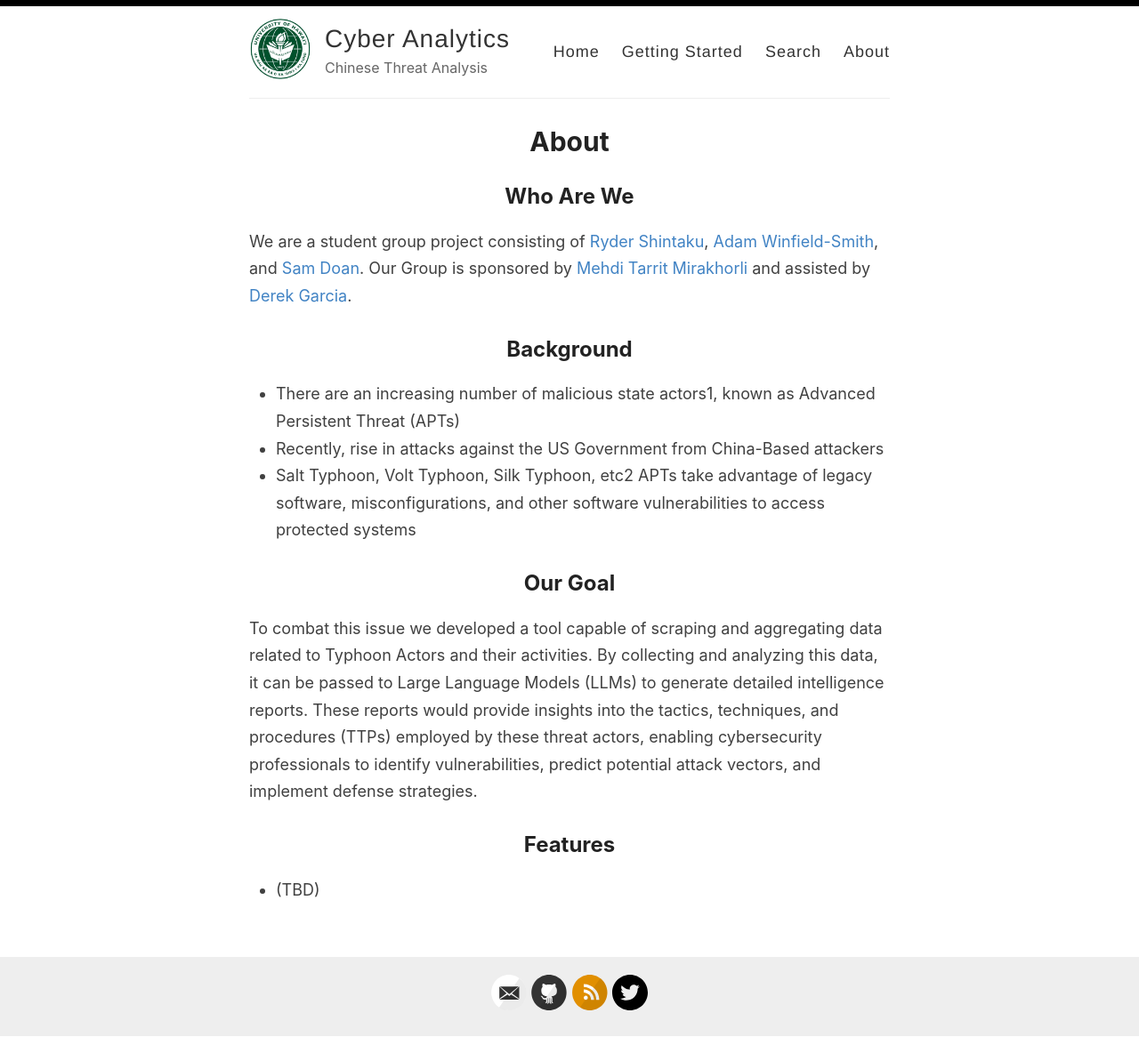
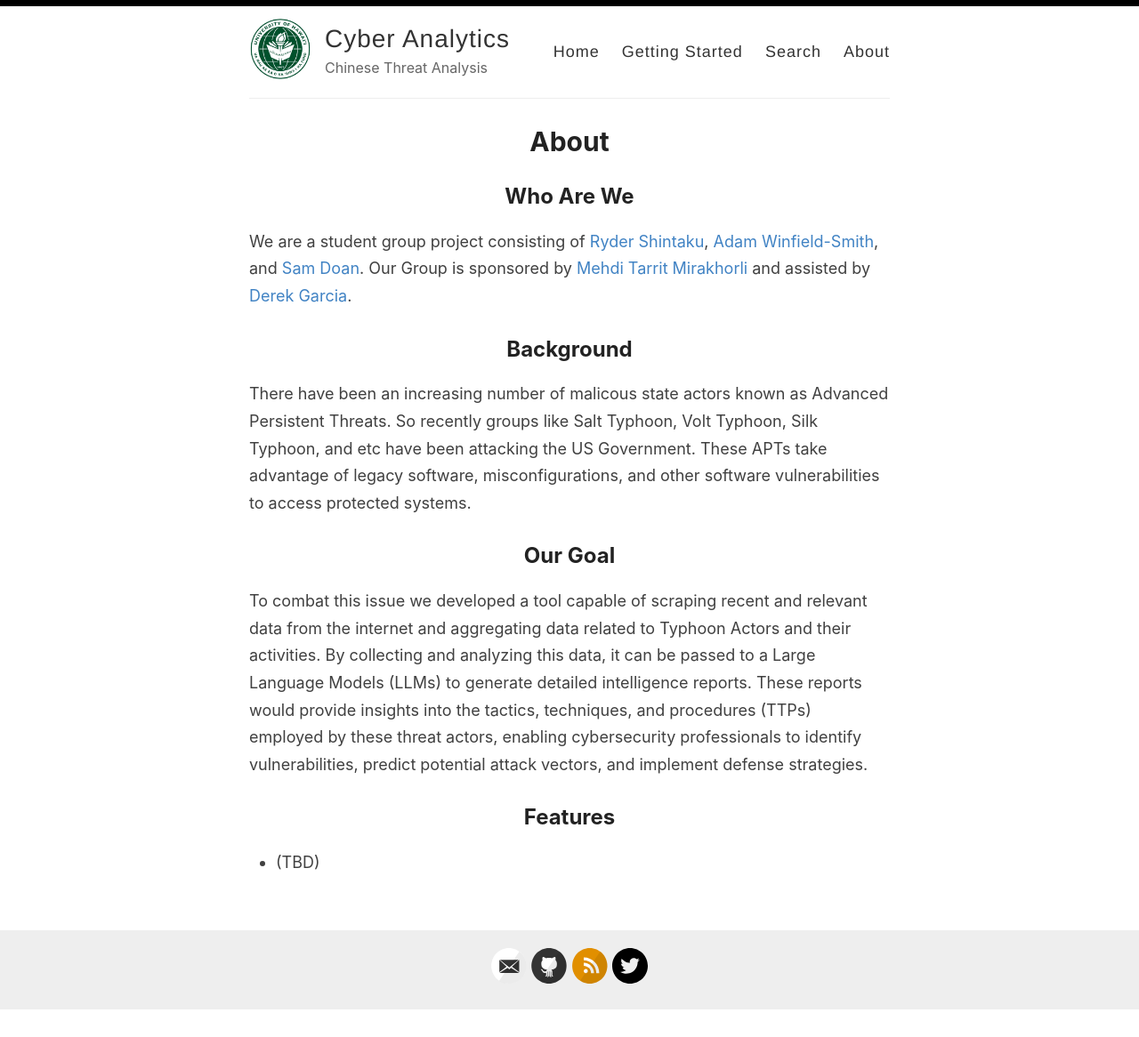
Before and after one commit to UHMCyberAnalytics/UHMCyberAnalytics.github.io, a Jekyll site: the page built from _pages/about.md, in a window 1280 px wide. Shown: the whole page at 89% size. Built offline with Jekyll 4.4.1, drawn with Linux system fonts in a browser that asks for light colours; after the commit the page ends 1135 px from its top, so only the background shows below that.

Commit message:
Update about.md

```diff
--- a/_pages/about.md
+++ b/_pages/about.md
@@ -8,15 +8,10 @@ We are a student group project consisting of [Ryder Shintaku](https://github.com
 
 ## Background
 
-- There are an increasing number of malicious state actors1, known as Advanced Persistent Threat (APTs)
-- Recently, rise in attacks against the US Government from China-Based attackers
-- Salt Typhoon, Volt Typhoon, Silk Typhoon, etc2
-APTs take advantage of legacy software, misconfigurations, and other software vulnerabilities to access protected systems
-
-
+There have been an increasing number of malicous state actors known as Advanced Persistent Threats. So recently groups like Salt Typhoon, Volt Typhoon, Silk Typhoon, and etc have been attacking the US Government. These APTs take advantage of legacy software, misconfigurations, and other software vulnerabilities to access protected systems.
 ## Our Goal
 
-To combat this issue we developed a tool capable of scraping and aggregating data related to Typhoon Actors and their activities. By collecting and analyzing this data, it can be passed to Large Language Models (LLMs) to generate detailed intelligence reports. These reports would provide insights into the tactics, techniques, and procedures (TTPs) employed by these threat actors, enabling cybersecurity professionals to identify vulnerabilities, predict potential attack vectors, and implement defense strategies.
+To combat this issue we developed a tool capable of scraping recent and relevant data from the internet and aggregating data related to Typhoon Actors and their activities. By collecting and analyzing this data, it can be passed to a Large Language Models (LLMs) to generate detailed intelligence reports. These reports would provide insights into the tactics, techniques, and procedures (TTPs) employed by these threat actors, enabling cybersecurity professionals to identify vulnerabilities, predict potential attack vectors, and implement defense strategies.
 ## Features
 
 - (TBD)
```
